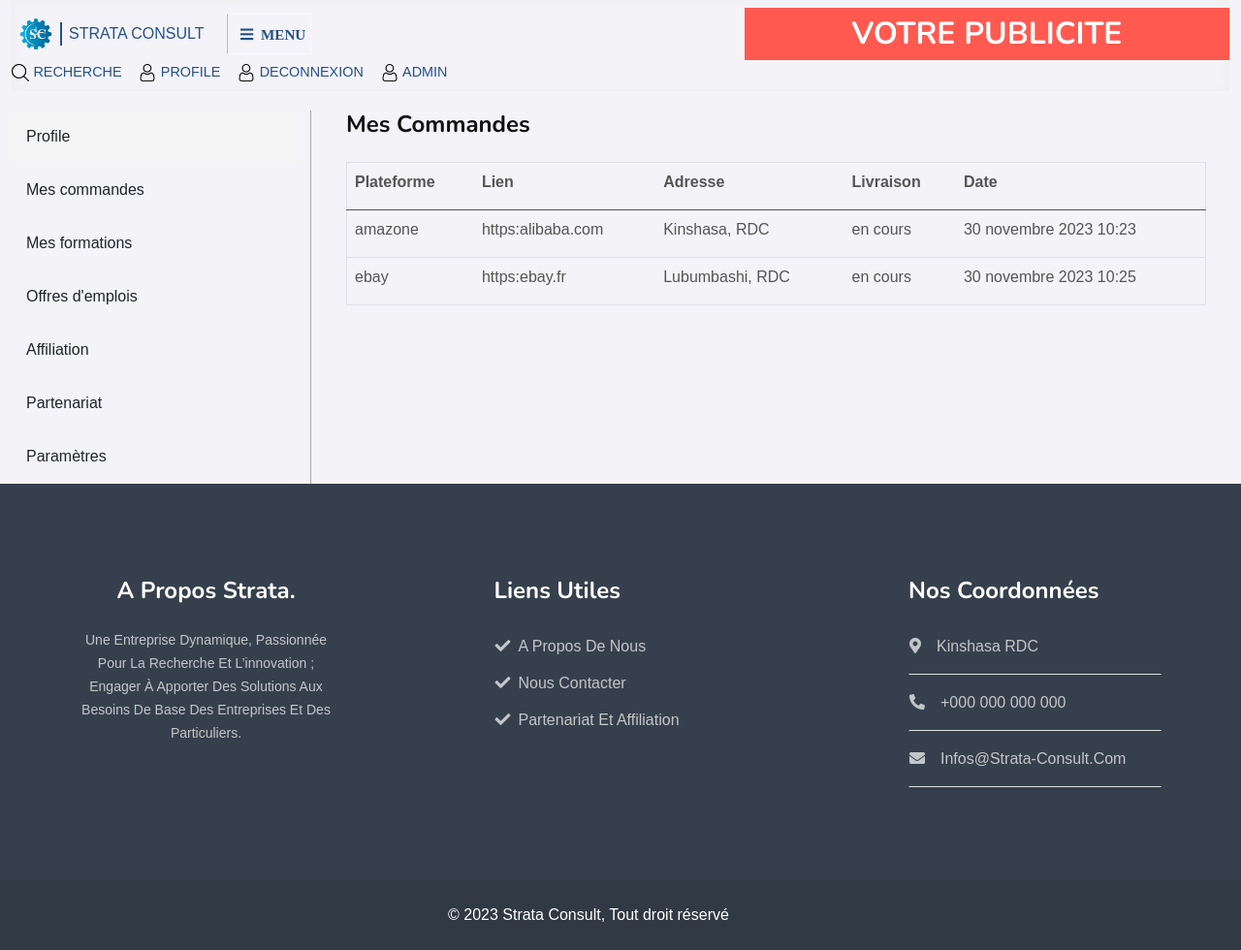
After one commit to rubenkayambala/strata-consult, a Django app: page /accounts/commandes/ in a window 1280 px wide. The commit adds this page. Shown: the whole page at 97% size. Run offline with Django 4.2, Linux system fonts and the light colour scheme; a user stored in the database is signed in; data comes from the database, SQL or seed files in the repository; both versions use the stored data as it was after the commit; some libraries are stand-ins or nearby versions.

Commit message:
Commandes profile

```diff
--- a/accounts/urls.py
+++ b/accounts/urls.py
@@ -1,5 +1,5 @@
 from django.urls import path
-from .views import Logout, Register, Login, Profile, UpdateProfile
+from .views import Logout, Register, Login, Profile, UpdateProfile, MesCommandes, MesFormations
 
 app_name = 'accounts'
 
@@ -9,4 +9,6 @@ urlpatterns = [
     path('logout/', Logout, name='logout'),
     path('profile/<str:username>', Profile, name='profile'),
     path('update_profile/<int:pk>', UpdateProfile, name='update_profile'),
+    path('commandes/', MesCommandes, name='commandes'),
+    path('formations/', MesFormations, name='formations'),
 ]
--- a/accounts/views.py
+++ b/accounts/views.py
@@ -5,7 +5,7 @@ from django.contrib.auth import logout, login, authenticate
 from django.contrib import messages
 from .forms import UserUpdateForm
 from django.contrib.auth.decorators import login_required
-from back.models import Formation, Emploi
+from back.models import Formation, Emploi, Achat
 from django.contrib.auth import get_user_model
 
 
@@ -85,3 +85,14 @@ def UpdateProfile(request, pk):
 def MesFormations(request):
     current_user = request.user
     return render(request, 'accounts/formations.html')
+
+
+@login_required
+def MesCommandes(request):
+    current_user = request.user
+    commandes = Achat.objects.filter(user=current_user, livraison='en cours')
+    template_name = 'accounts/commandes.html'
+    context = {
+        'commandes': commandes,
+    }
+    return render(request, template_name, context)
--- a/back/models.py
+++ b/back/models.py
@@ -79,22 +79,22 @@ class Emploi(models.Model):
 
 
 PATEFORME = (
-    ('Amazone', 'amazone'),
-    ('Alibaba', 'alibaba'),
-    ('Ebay', 'ebay'),
+    ('amazone', 'Amazone'),
+    ('alibaba', 'Alibaba'),
+    ('ebay', 'Ebay'),
 )
 
 LIVRAISON = (
-    ('En cours', 'en cours'),
-    ('Livré', 'livré'),
+    ('en cours', 'En cours'),
+    ('livré', 'Livré'),
 )
 
 class Achat(models.Model):
     user = models.ForeignKey(User, on_delete=models.CASCADE)
     plateforme = models.CharField(choices=PATEFORME, max_length=15)
     lien = models.CharField(max_length=300)
-    adresse = models.CharField(max_length=100)
-    livraison = models.CharField(choices=LIVRAISON, max_length=15)
+    adresse = models.CharField(max_length=200)
+    livraison = models.CharField(choices=LIVRAISON, default='en cours', max_length=15)
     date = models.DateTimeField(auto_now_add=True)
     update = models.DateTimeField(auto_now=True)
 
--- a/back/views.py
+++ b/back/views.py
@@ -1,6 +1,7 @@
 from django.shortcuts import render
 from accounts.models import CustomUser
 from back.models import Subject, Formation, Domaine, Emploi
+# from back.models import Subject, Formation, Domaine, Emploi
 from django.contrib.auth import get_user_model
 
 User = get_user_model()
--- a/home/urls.py
+++ b/home/urls.py
@@ -1,5 +1,5 @@
 from django.urls import path
-from .views import Home, Search, BigSearch, Etude_sol, EmploiList, DetailEmploi, Appel, assistance_emploi, Immobilier, Achat, FormationList, DetailFormation, FollowFormation, UnfollowFormation, Contact, about
+from .views import Home, Search, BigSearch, Etude_sol, EmploiList, DetailEmploi, Appel, assistance_emploi, Immobilier, AchatView, FormationList, DetailFormation, FollowFormation, UnfollowFormation, Contact, about
 
 app_name = 'home'
 
@@ -12,7 +12,7 @@ urlpatterns = [
     path('emploi_detail/<int:pk>/', DetailEmploi, name='detail_emploi'),
     path('appel_d_offre/', Appel, name='appel'),
     path('immobilier/', Immobilier, name='immobilier'),
-    path('achat/', Achat, name='achat'),
+    path('achat/', AchatView, name='achat'),
     path('assistance_emploi/', assistance_emploi, name='assistance_emploi'),
     path('formations/', FormationList, name='formation'),
     path('formation/<str:slug>/', DetailFormation, name='detail_formation'),
--- a/templates/accounts/base_profile.html
+++ b/templates/accounts/base_profile.html
@@ -13,8 +13,8 @@
                 <div class="col-md-3 menu h-100">
                     <ul class="list-group">
                         <li class="list-group-item"><a href="#" class="active">Profile</a></li>
-                        <li class="list-group-item"><a href="#">Mes commandes</a></li>
-                        <li class="list-group-item"><a href="#">Mes formations</a></li>
+                        <li class="list-group-item"><a href="{% url 'accounts:commandes' %}">Mes commandes</a></li>
+                        <li class="list-group-item"><a href="{% url 'accounts:formations' %}">Mes formations</a></li>
                         <li class="list-group-item"><a href="#">Offres d'emplois</a></li>
                         <li class="list-group-item"><a href="#">Affiliation</a></li>
                         <li class="list-group-item"><a href="#">Partenariat</a></li>
--- /dev/null
+++ b/templates/accounts/commandes.html
@@ -0,0 +1,39 @@
+{% extends 'accounts/base_profile.html' %}
+
+{% load static %}
+
+{% block title %}Profile{% endblock %}
+
+{% block profile %}
+
+<div class="container pb-5">
+    <div class="overflow-hidden">
+        <h4 class="mb-4">Mes Commandes</h4>
+    </div>
+    {% if commandes %}
+    <div class="table-responsive">
+        <table class="table border">
+            <thead>
+                <th class="pb-3">Plateforme</th>
+                <th class="pb-3">Lien</th>
+                <th class="pb-3">Adresse</th>
+                <th class="pb-3">Livraison</th>
+                <th class="pb-3">Date</th>
+            </thead>
+            {% for commande in commandes %}
+            <tr>
+                <td class="pb-3">{{commande.plateforme}}</td>
+                <td class="pb-3">{{commande.lien}}</td>
+                <td class="pb-3">{{commande.adresse}}</td>
+                <td class="pb-3">{{commande.livraison}}</td>
+                <td class="pb-3">{{commande.date}}</td>
+            </tr>
+            {% endfor %}
+        </table>
+    </div>
+    {% else %}
+    <h5 class="text-muted">Vous n'avez aucune commandes en cours</h5>
+    {% endif %}
+</div>
+
+{% endblock %}
```
Also changed, not shown: back/forms.py (+5 -13 lines), home/views.py (+15 -4 lines), templates/home/achat.html (+29 -1 lines), back/migrations/0006_alter_achat_adresse_alter_achat_livraison_and_more.py (added), db.sqlite3.
